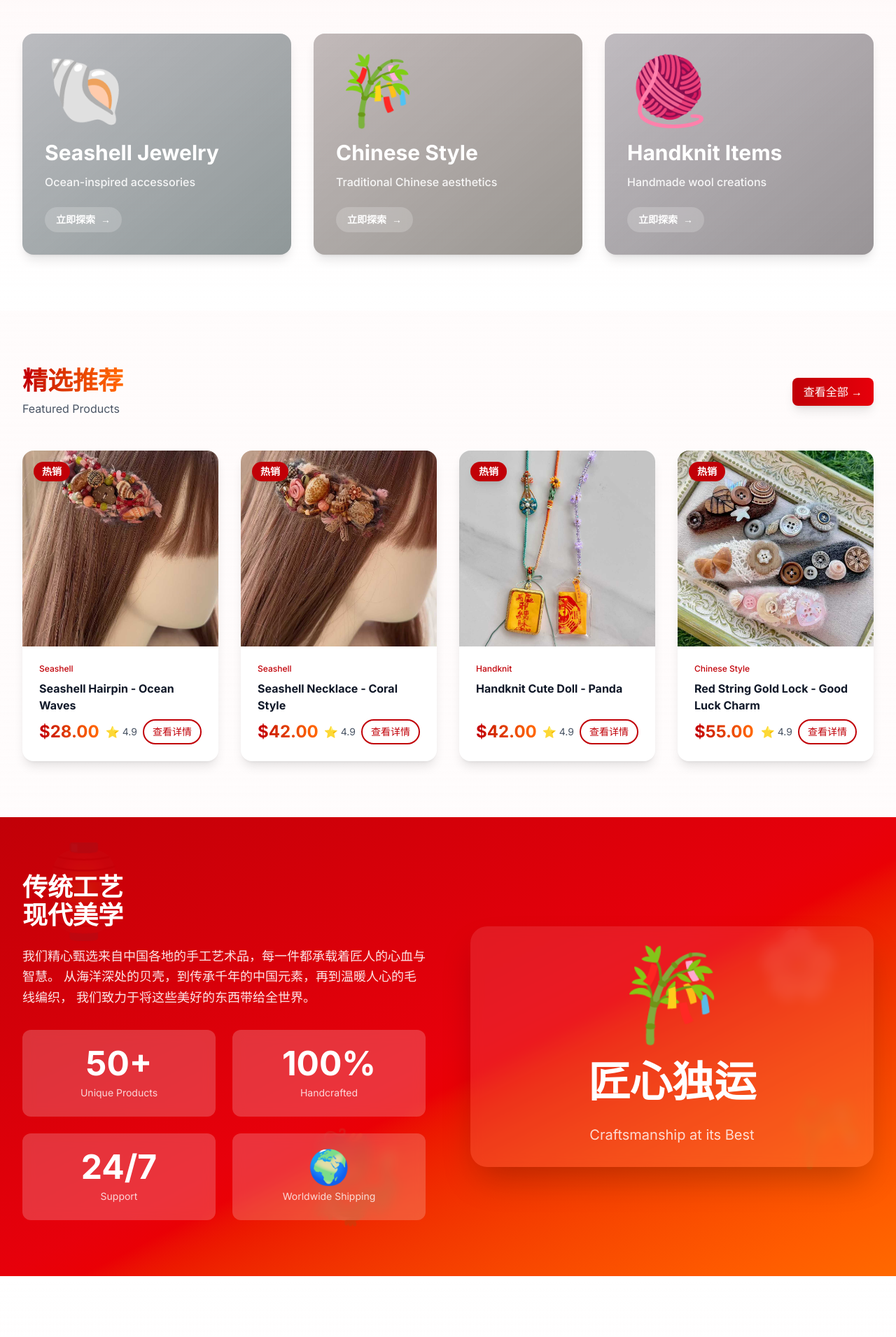
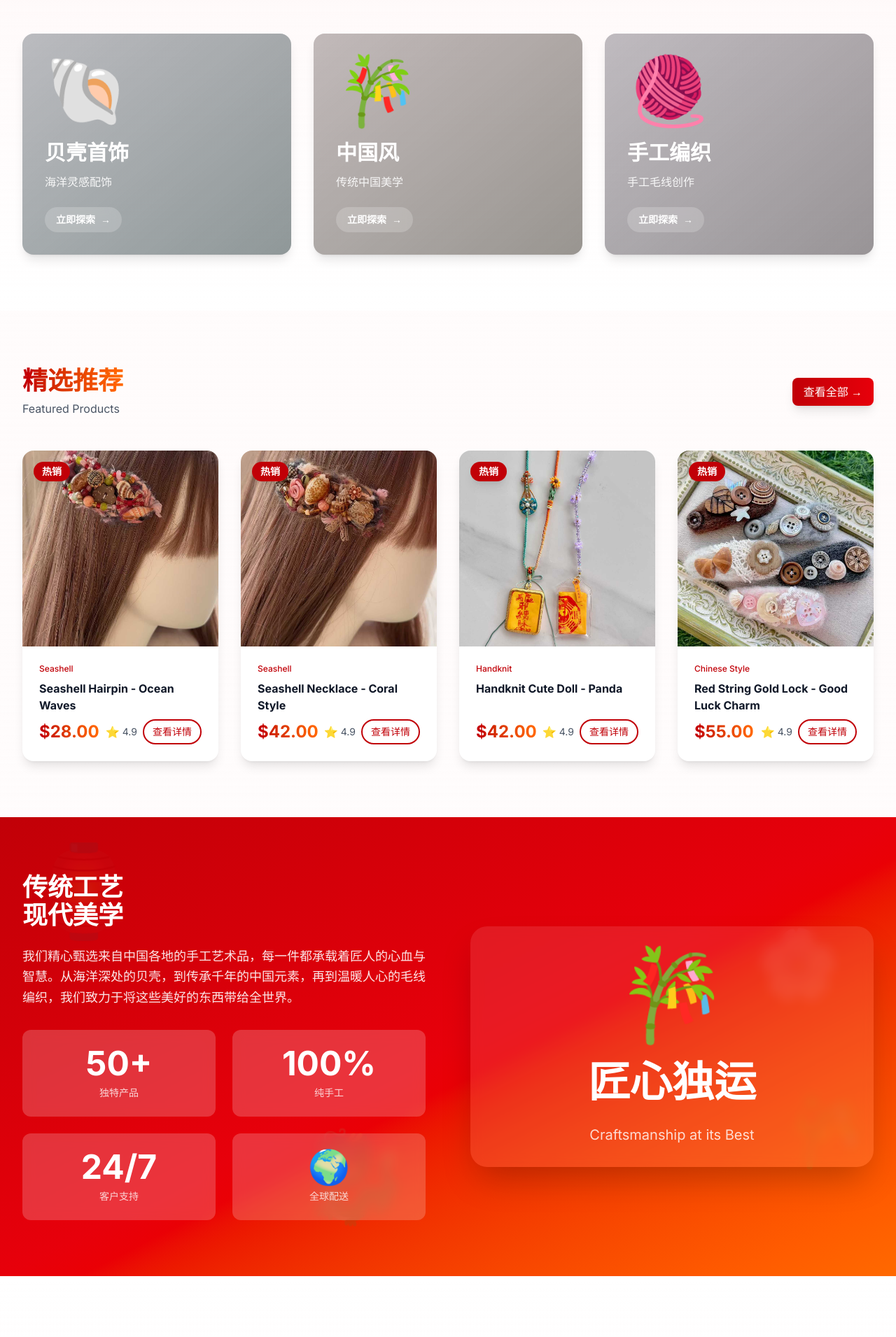
Before and after one commit to qduld/cross-border-standalone-store, a Next.js app: page / in a window 1280 px wide. Shown: the part 1165-3076 px from the top of the page at 70% size. Built offline with nearby package versions, Linux system fonts and the light colour scheme.

Commit message:
Update homepage to use LanguageContext and ThemeContext
- Add 'use client' directive
- Import useLanguage hook from LanguageContext
- Replace all hardcoded Chinese/English text with t() function
- Add dark mode classes (dark:) throughout
- Ensure proper theme support for all sections

```diff
--- a/app/page.tsx
+++ b/app/page.tsx
@@ -1,8 +1,11 @@
+"use client"
+
 import Navbar from "@/components/Navbar";
 import Footer from "@/components/Footer";
 import Link from "next/link";
 import { Button } from "@/components/ui/button";
 import { ProductCard } from "@/components/ProductCard";
+import { useLanguage } from "@/context/LanguageContext";
 
 // Mock data
 const featuredProducts = [
@@ -38,26 +41,26 @@ const featuredProducts = [
 
 const categories = [
   {
-    name: "Seashell Jewelry",
+    name: "seashell",
     slug: "seashell",
     icon: "🐚",
-    description: "Ocean-inspired accessories",
+    description: "seashell_description",
     color: "from-blue-400 to-cyan-300",
     pattern: "wave"
   },
   {
-    name: "Chinese Style",
+    name: "chinese",
     slug: "chinese",
     icon: "🎋",
-    description: "Traditional Chinese aesthetics",
+    description: "chinese_description",
     color: "from-red-500 to-orange-400",
     pattern: "cloud"
   },
   {
-    name: "Handknit Items",
+    name: "handknit",
     slug: "handknit",
     icon: "🧶",
-    description: "Handmade wool creations",
+    description: "handknit_description",
     color: "from-purple-400 to-pink-300",
     pattern: "diamond"
   }
@@ -70,8 +73,10 @@ const chinesePatterns = {
 };
 
 export default function Home() {
+  const { t } = useLanguage();
+
   return (
-    <div className="min-h-screen bg-gradient-to-b from-white via-red-50/30 to-white">
+    <div className="min-h-screen bg-gradient-to-b from-white via-red-50/30 to-white dark:bg-gray-900 dark:from-gray-900 dark:via-gray-800 dark:to-gray-900 dark:text-white">
       <Navbar />
 
       {/* Animated Chinese Pattern Background */}
@@ -98,45 +103,45 @@ export default function Home() {
               </div>
 
               <h1 className="text-5xl md:text-7xl font-bold leading-tight">
-                <span className="block text-gray-900">东方美学</span>
+                <span className="block text-gray-900 dark:text-white">{t("东方美学", "Oriental Aesthetics")}</span>
                 <span className="block bg-gradient-to-r from-red-700 via-red-600 to-orange-500 bg-clip-text text-transparent">
-                  臻于至善
+                  {t("臻于至善", "Pursuit of Excellence")}
                 </span>
               </h1>
 
-              <p className="text-xl text-gray-700 leading-relaxed max-w-xl">
-                传承千年的手工技艺，融合现代设计理念。
+              <p className="text-xl text-gray-700 dark:text-gray-300 leading-relaxed max-w-xl">
+                {t("传承千年的手工技艺，融合现代设计理念。", "Millennia of craftsmanship fused with modern design.")}
                 <br />
-                每一件作品，都是时光的礼物。
+                {t("每一件作品，都是时光的礼物。", "Each piece is a gift from time.")}
               </p>
 
               <div className="flex flex-wrap gap-4">
                 <Link href="/products">
                   <Button size="lg" variant="gradient" className="px-8">
                     <span className="mr-2">🛍️</span>
-                    探索精品
+                    {t("探索精品", "Explore Collection")}
                   </Button>
                 </Link>
                 <Link href="/about">
-                  <Button size="lg" variant="outline">
-                    品牌故事
+                  <Button size="lg" variant="outline" className="dark:border-gray-600 dark:text-white">
+                    {t("品牌故事", "Our Story")}
                   </Button>
                 </Link>
               </div>
 
               {/* Trust Badges */}
               <div className="flex flex-wrap gap-6 pt-4">
-                <div className="flex items-center gap-2 text-gray-600">
+                <div className="flex items-center gap-2 text-gray-600 dark:text-gray-300">
                   <span className="text-2xl">🎨</span>
-                  <span className="text-sm">手工制作</span>
+                  <span className="text-sm">{t("手工制作", "Handcrafted")}</span>
                 </div>
-                <div className="flex items-center gap-2 text-gray-600">
+                <div className="flex items-center gap-2 text-gray-600 dark:text-gray-300">
                   <span className="text-2xl">🌍</span>
-                  <span className="text-sm">全球配送</span>
+                  <span className="text-sm">{t("全球配送", "Global Delivery")}</span>
                 </div>
-                <div className="flex items-center gap-2 text-gray-600">
+                <div className="flex items-center gap-2 text-gray-600 dark:text-gray-300">
                   <span className="text-2xl">💎</span>
-                  <span className="text-sm">品质保证</span>
+                  <span className="text-sm">{t("品质保证", "Quality Guaranteed")}</span>
                 </div>
               </div>
             </div>
@@ -258,20 +263,20 @@ export default function Home() {
 
       {/* Scroll Indicator */}
       <div className="text-center py-8 animate-bounce">
-        <div className="text-gray-400 text-sm">向下滚动探索更多</div>
+        <div className="text-gray-400 text-sm">{t("向下滚动探索更多", "Scroll Down to Explore More")}</div>
         <div className="text-2xl mt-2">↓</div>
       </div>
 
       {/* Categories Section - Enhanced */}
-      <section className="py-20 bg-gradient-to-b from-red-50/50 to-white">
+      <section className="py-20 bg-gradient-to-b from-red-50/50 to-white dark:from-gray-800/50 dark:to-gray-900">
         <div className="max-w-7xl mx-auto px-4 sm:px-6 lg:px-8">
           <div className="text-center mb-16">
             <h2 className="text-4xl font-bold mb-4">
               <span className="bg-gradient-to-r from-red-700 to-orange-500 bg-clip-text text-transparent">
-                三大系列
+                {t("三大系列", "Three Collections")}
               </span>
             </h2>
-            <p className="text-gray-600 text-lg">Three Collections, One Soul</p>
+            <p className="text-gray-600 dark:text-gray-400 text-lg">Three Collections, One Soul</p>
             <div className="w-24 h-1 bg-gradient-to-r from-red-700 to-orange-500 mx-auto mt-4 rounded-full"></div>
           </div>
 
@@ -297,11 +302,15 @@ export default function Home() {
                     {category.icon}
                   </div>
                   <h3 className="text-3xl font-bold mb-3 group-hover:text-white/90 transition-colors">
-                    {category.name}
+                    {t(category.name === "seashell" ? "贝壳首饰" : category.name === "chinese" ? "中国风" : "手工编织",
+                       category.name === "seashell" ? "Seashell Jewelry" : category.name === "chinese" ? "Chinese Style" : "Handknit Items")}
                   </h3>
-                  <p className="text-white/90 mb-6 font-medium">{category.description}</p>
+                  <p className="text-white/90 mb-6 font-medium">{t(category.description === "seashell_description" ? "海洋灵感配饰" :
+                     category.description === "chinese_description" ? "传统中国美学" : "手工毛线创作",
+                     category.description === "seashell_description" ? "Ocean-inspired accessories" :
+                     category.description === "chinese_description" ? "Traditional Chinese aesthetics" : "Handmade wool creations")}</p>
                   <div className="inline-flex items-center text-sm font-bold group-hover:translate-x-2 transition-transform bg-white/20 backdrop-blur-sm px-4 py-2 rounded-full">
-                    立即探索
+                    {t("立即探索", "Explore Now")}
                     <span className="ml-2">→</span>
                   </div>
                 </div>
@@ -315,20 +324,20 @@ export default function Home() {
       </section>
 
       {/* Featured Products - Enhanced */}
-      <section className="py-20">
+      <section className="py-20 dark:bg-gray-800">
         <div className="max-w-7xl mx-auto px-4 sm:px-6 lg:px-8">
           <div className="flex flex-col md:flex-row justify-between items-center mb-12">
             <div>
               <h2 className="text-4xl font-bold mb-2">
-                <span className="bg-gradient-to-r from-red-700 to-orange-500 bg-clip-text text-transparent">
-                  精选推荐
+                <span className="bg-gradient-to-r from-red-700 to-orange-500 bg-clip-text text-transparent dark:text-white dark:bg-none">
+                  {t("精选推荐", "Featured Products")}
                 </span>
               </h2>
-              <p className="text-gray-600">Featured Products</p>
+              <p className="text-gray-600 dark:text-gray-400">Featured Products</p>
             </div>
             <Link href="/products">
               <Button variant="gradient" className="mt-4 md:mt-0">
-                查看全部 →
+                {t("查看全部", "View All")} →
               </Button>
             </Link>
           </div>
@@ -340,8 +349,8 @@ export default function Home() {
                 className="group animate-fade-in h-full"
                 style={{ animationDelay: `${index * 0.1}s` }}
               >
-                <div className="relative h-full flex flex-col overflow-hidden rounded-2xl bg-white shadow-lg hover:shadow-2xl transition-all duration-300 transform hover:-translate-y-2">
-                  <div className="relative aspect-square overflow-hidden bg-gradient-to-br from-gray-50 to-gray-100 shrink-0">
+                <div className="relative h-full flex flex-col overflow-hidden rounded-2xl bg-white dark:bg-gray-700 shadow-lg hover:shadow-2xl transition-all duration-300 transform hover:-translate-y-2">
+                  <div className="relative aspect-square overflow-hidden bg-gradient-to-br from-gray-50 to-gray-100 dark:from-gray-600 dark:to-gray-700 shrink-0">
                     <img
                       src={product.image}
                       alt={product.title}
@@ -349,34 +358,34 @@ export default function Home() {
                     />
                     {/* Sale Badge */}
                     <div className="absolute top-4 left-4 bg-red-700 text-white px-3 py-1 rounded-full text-sm font-bold shadow-lg">
-                      热销
+                      {t("热销", "Hot")}
                     </div>
                     {/* Quick Actions */}
                     <div className="absolute inset-0 bg-black/40 opacity-0 group-hover:opacity-100 transition-opacity duration-300 flex items-center justify-center">
                       <Link href={`/product/${product.id}`}>
                         <Button className="bg-white text-red-700 hover:bg-red-50 transform scale-0 group-hover:scale-100 transition-transform duration-300">
-                          快速查看
+                          {t("快速查看", "Quick View")}
                         </Button>
                       </Link>
                     </div>
                   </div>
                   <div className="p-6 flex flex-col flex-grow">
                     <div className="text-xs text-red-700 mb-2 font-medium">{product.category}</div>
-                    <h3 className="font-bold text-gray-900 mb-2 line-clamp-2 min-h-[2.75rem] group-hover:text-red-700 transition-colors">
+                    <h3 className="font-bold text-gray-900 dark:text-white mb-2 line-clamp-2 min-h-[2.75rem] group-hover:text-red-700 transition-colors">
                       {product.title}
                     </h3>
                     <div className="mt-auto flex items-center justify-between">
-                      <p className="text-2xl font-bold bg-gradient-to-r from-red-700 to-orange-500 bg-clip-text text-transparent">
+                      <p className="text-2xl font-bold bg-gradient-to-r from-red-700 to-orange-500 bg-clip-text text-transparent dark:text-white dark:bg-none">
                         ${product.price.toFixed(2)}
                       </p>
                       <div className="flex items-center gap-2">
                         <div className="flex items-center gap-1 text-yellow-500">
                           <span>⭐</span>
-                          <span className="text-sm text-gray-600">4.9</span>
+                          <span className="text-sm text-gray-600 dark:text-gray-300">4.9</span>
                         </div>
                         <Link href={`/product/${product.id}`}>
-                          <Button variant="outline" size="sm" className="rounded-full">
-                            查看详情
+                          <Button variant="outline" size="sm" className="rounded-full dark:border-gray-600 dark:text-white">
+                            {t("查看详情", "View Details")}
                           </Button>
                         </Link>
                       </div>
@@ -390,7 +399,7 @@ export default function Home() {
       </section>
 
       {/* About Section - Enhanced with Chinese Elements */}
-      <section className="py-20 bg-gradient-to-br from-red-700 via-red-600 to-orange-500 relative overflow-hidden">
+      <section className="py-20 bg-gradient-to-br from-red-700 via-red-600 to-orange-500 relative overflow-hidden dark:from-red-800 dark:via-red-700 dark:to-orange-600">
         {/* Chinese Pattern Background */}
         <div className="absolute inset-0 opacity-10">
           <div className="absolute top-10 left-10 text-9xl">🏮</div>
@@ -403,32 +412,31 @@ export default function Home() {
           <div className="grid lg:grid-cols-2 gap-16 items-center">
             <div>
               <h2 className="text-4xl font-bold text-white mb-6">
-                传统工艺
+                {t("传统工艺", "Traditional Craftsmanship")}
                 <br />
-                现代美学
+                {t("现代美学", "Modern Aesthetics")}
               </h2>
               <p className="text-white/90 text-lg leading-relaxed mb-8">
-                我们精心甄选来自中国各地的手工艺术品，每一件都承载着匠人的心血与智慧。
-                从海洋深处的贝壳，到传承千年的中国元素，再到温暖人心的毛线编织，
-                我们致力于将这些美好的东西带给全世界。
+                {t("我们精心甄选来自中国各地的手工艺术品，每一件都承载着匠人的心血与智慧。从海洋深处的贝壳，到传承千年的中国元素，再到温暖人心的毛线编织，我们致力于将这些美好的东西带给全世界。",
+                  "We carefully select handcrafted artworks from across China, each piece bearing the heart and wisdom of artisans. From seashells deep in the ocean to Chinese elements passed down for millennia, to heartwarming wool knitting, we are dedicated to bringing these beautiful creations to the world.")}
               </p>
 
               <div className="grid grid-cols-2 gap-6">
                 <div className="bg-white/20 backdrop-blur-sm rounded-xl p-6 text-center hover:bg-white/30 transition-colors">
                   <div className="text-5xl font-bold text-white mb-2">50+</div>
-                  <div className="text-white/80 text-sm">Unique Products</div>
+                  <div className="text-white/80 text-sm">{t("独特产品", "Unique Products")}</div>
                 </div>
                 <div className="bg-white/20 backdrop-blur-sm rounded-xl p-6 text-center hover:bg-white/30 transition-colors">
                   <div className="text-5xl font-bold text-white mb-2">100%</div>
-                  <div className="text-white/80 text-sm">Handcrafted</div>
+                  <div className="text-white/80 text-sm">{t("纯手工", "Handcrafted")}</div>
                 </div>
                 <div className="bg-white/20 backdrop-blur-sm rounded-xl p-6 text-center hover:bg-white/30 transition-colors">
                   <div className="text-5xl font-bold text-white mb-2">24/7</div>
-                  <div className="text-white/80 text-sm">Support</div>
+                  <div className="text-white/80 text-sm">{t("客户支持", "Support")}</div>
                 </div>
                 <div className="bg-white/20 backdrop-blur-sm rounded-xl p-6 text-center hover:bg-white/30 transition-colors">
                   <div className="text-5xl font-bold text-white mb-2">🌍</div>
-                  <div className="text-white/80 text-sm">Worldwide Shipping</div>
+                  <div className="text-white/80 text-sm">{t("全球配送", "Worldwide Shipping")}</div>
                 </div>
               </div>
             </div>
@@ -437,7 +445,7 @@ export default function Home() {
               <div className="bg-white/10 backdrop-blur-sm rounded-3xl p-8 shadow-2xl">
                 <div className="text-center space-y-8">
                   <div className="text-9xl animate-pulse">🎋</div>
-                  <div className="text-6xl font-bold text-white">匠心独运</div>
+                  <div className="text-6xl font-bold text-white">{t("匠心独运", "Craftsmanship at its Best")}</div>
                   <div className="text-xl text-white/80">Craftsmanship at its Best</div>
                 </div>
               </div>
@@ -447,25 +455,25 @@ export default function Home() {
       </section>
 
       {/* Newsletter Section - Enhanced */}
-      <section className="py-20 bg-gradient-to-b from-white to-red-50/30">
+      <section className="py-20 bg-gradient-to-b from-white to-red-50/30 dark:from-gray-900 dark:to-gray-800">
         <div className="max-w-4xl mx-auto px-4 text-center">
           <div className="mb-6">
             <span className="text-6xl animate-bounce">📧</span>
           </div>
-          <h2 className="text-4xl font-bold mb-4 bg-gradient-to-r from-red-700 to-orange-500 bg-clip-text text-transparent">
-            加入我们的社区
+          <h2 className="text-4xl font-bold mb-4 bg-gradient-to-r from-red-700 to-orange-500 bg-clip-text text-transparent dark:text-white dark:bg-none">
+            {t("加入我们的社区", "Join Our Community")}
           </h2>
-          <p className="text-gray-600 text-lg mb-8">
-            订阅获取新品上架、特别优惠和每个产品背后的故事
+          <p className="text-gray-600 dark:text-gray-400 text-lg mb-8">
+            {t("订阅获取新品上架、特别优惠和每个产品背后的故事", "Subscribe to get new arrivals, special offers, and stories behind each product")}
           </p>
           <div className="flex flex-col sm:flex-row gap-4 max-w-md mx-auto">
             <input
               type="email"
-              placeholder="输入您的邮箱"
-              className="flex-1 px-6 py-4 rounded-full border-2 border-gray-200 focus:border-red-500 focus:ring-2 focus:ring-red-500 transition-all duration-200 text-lg"
+              placeholder={t("输入您的邮箱", "Enter your email")}
+              className="flex-1 px-6 py-4 rounded-full border-2 border-gray-200 focus:border-red-500 focus:ring-2 focus:ring-red-500 transition-all duration-200 text-lg dark:bg-gray-700 dark:border-gray-600 dark:text-white dark:placeholder-gray-400"
             />
             <Button variant="gradient" size="lg" className="rounded-full px-8">
-              订阅 →
+              {t("订阅", "Subscribe")} →
             </Button>
           </div>
         </div>
```
